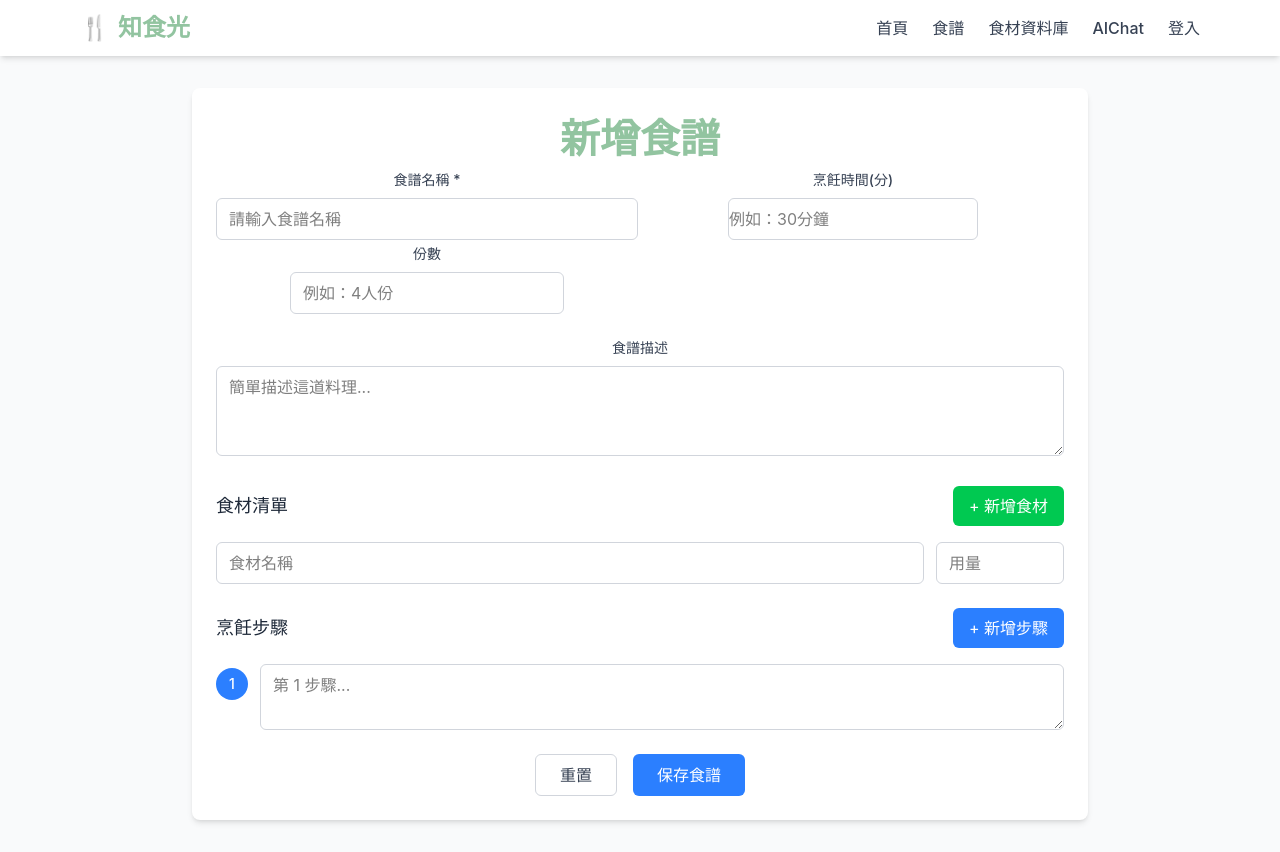
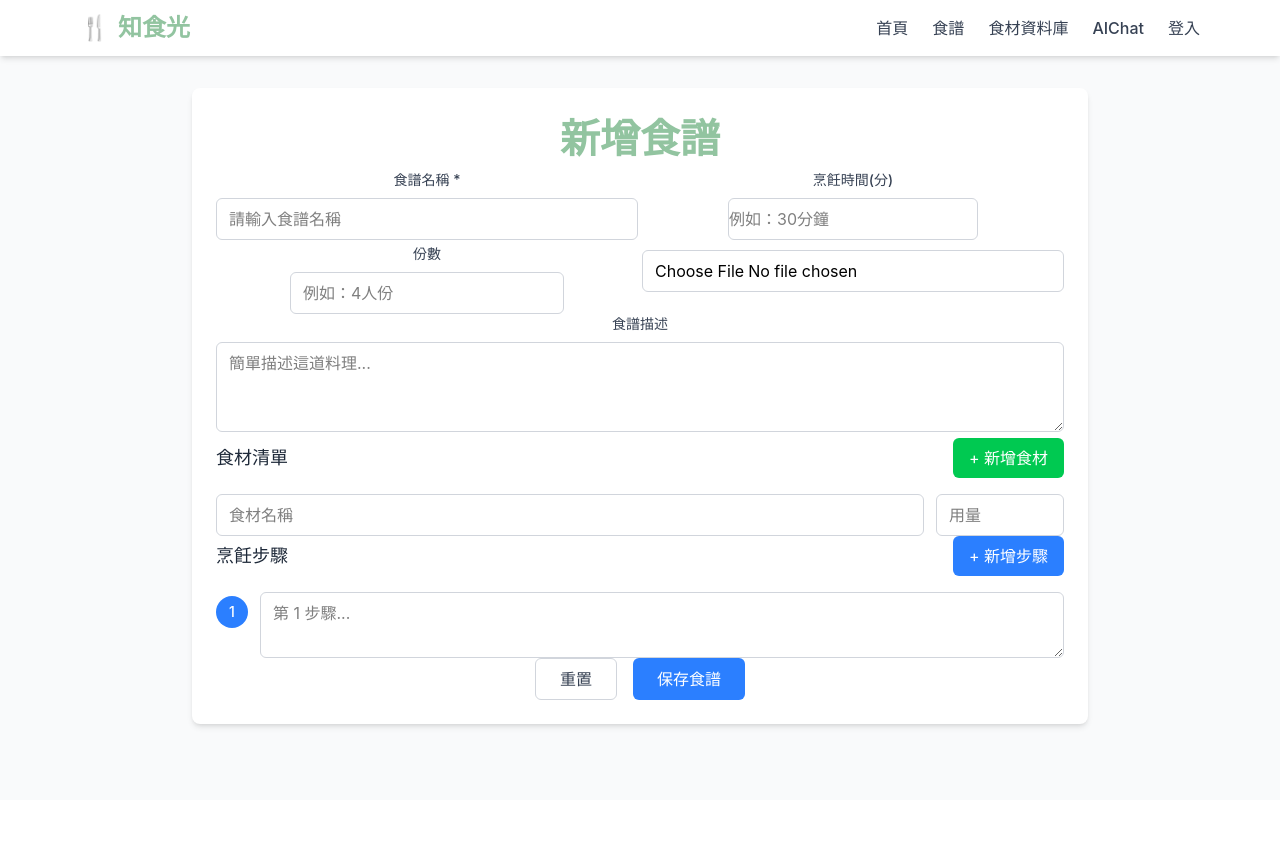
Before and after one commit to Sharon-Fu03/TimeToTasteProject, a React (Vite) app in the folder time_to_taste/: page /add-recipe in a window 1280 px wide. After the commit the page ends 800 px from the top, so only its background shows below. Built offline with nearby package versions, Linux system fonts and the light colour scheme.

Commit message:
可以上傳照片且可預覽

```diff
--- a/time_to_taste/src/AddRecipe.jsx
+++ b/time_to_taste/src/AddRecipe.jsx
@@ -15,7 +15,7 @@ function Recipe() {
   const [description, setDescription] = useState('');
   const [cookingTime, setCookingTime] = useState('');
   const [servings, setServings] = useState('');
-
+  const [coverImage,setcoverImage] = useState('');
   // 新增食材
   const addIngredient = () => {
     setIngredients([...ingredients, { name: '', amount: '' }]);
@@ -33,6 +33,13 @@ function Recipe() {
     newIngredients[index][field] = value;
     setIngredients(newIngredients);
   };
+  //上傳照片
+  const uploadImage = (file) =>{
+    const uploadImage = coverImage;
+    setcoverImage(URL.createObjectURL(file));
+    console.log('上傳照片:', uploadImage);
+
+  }
 
   // 新增步驟
   const addStep = () => {
@@ -122,7 +129,7 @@ function Recipe() {
         <div className="max-w-4xl mx-auto bg-white rounded-lg shadow-md p-6">
           <h2 className="text-2xl font-bold mb-6 text-center text-gray-800">新增食譜</h2>
 
-          <form onSubmit={handleSubmit} className="space-y-6">
+          <form onSubmit={handleSubmit} className="">
             {/* 食譜基本資訊 */}
             <div className="grid grid-cols-1 md:grid-cols-2 gap-1">
               <div className="">
@@ -163,6 +170,21 @@ function Recipe() {
                   className="px-3 py-2 border border-gray-300 rounded-md focus:outline-none focus:ring-2 focus:ring-blue-500 focus:border-blue-500"
                   placeholder="例如：4人份"
                 />
+              </div>
+                <div className="flex items-center justify-between mb-4">
+                <input
+                  type="file"
+                  onChange={(e) => uploadImage(e.target.files[0])}
+                  className="w-full px-3 py-2 border border-gray-300 rounded-md focus:outline-none focus:ring-2 focus:ring-blue-500 focus:border-blue-500"
+                />
+                <img src= {coverImage} />
+                {/* <button
+                  type="button"
+                  onClick={uploadImage}
+                  className="px-4 py-2 bg-blue-500 text-white rounded-md hover:bg-blue-600 transition-colors"
+                >
+                  + 新增封面照片
+                </button> */}
               </div>
             </div>
 
```
